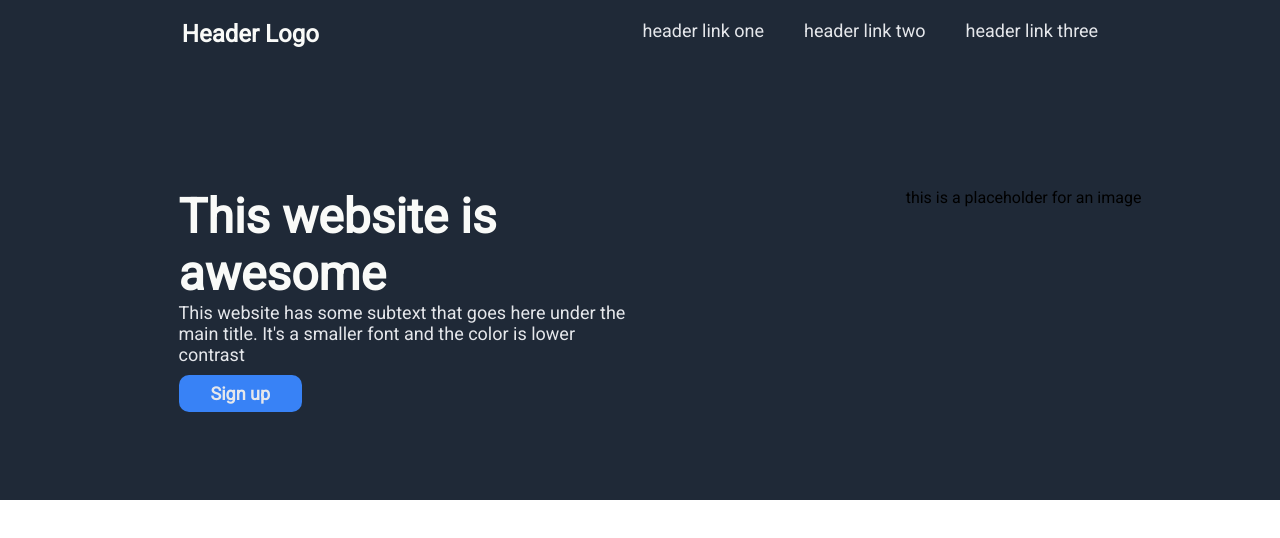
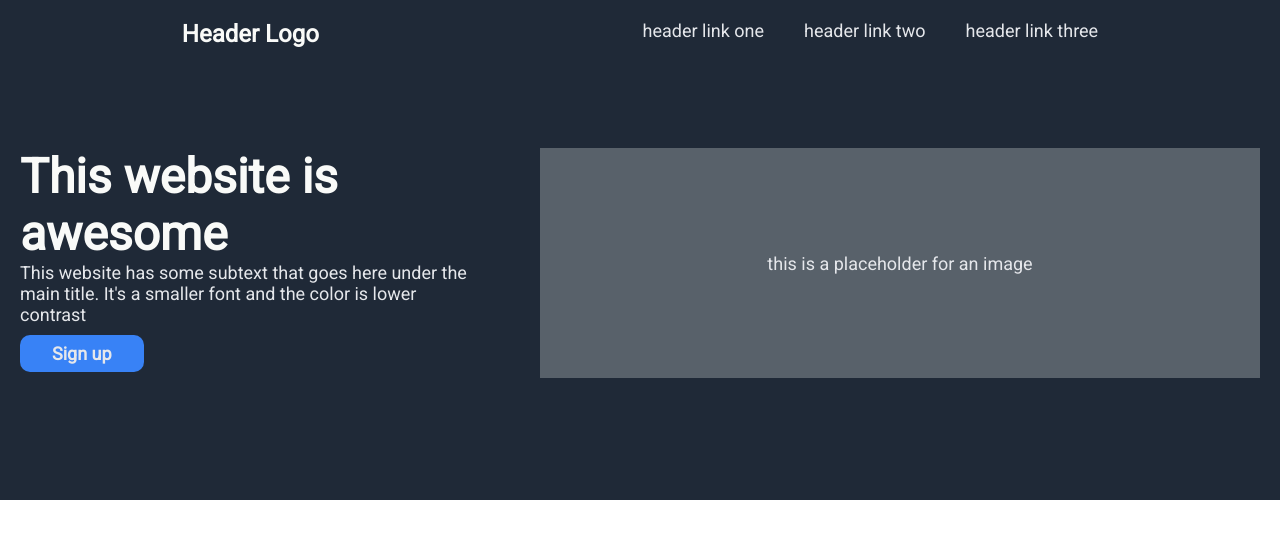
Before and after one commit to llucixxl/Project-Landing-Page, a plain HTML site: page index.html in a window 1280 px wide. Drawn offline with Linux system fonts and the light colour scheme.

Commit message:
Add style to the image placeholder

```diff
--- a/style_css/style.css
+++ b/style_css/style.css
@@ -33,9 +33,9 @@ a {
 }
 .hero {
     display: flex;
-    justify-content: space-around;
-    margin-top: 120px;
-    padding-left: 40px;
+    justify-content: center;
+    margin-top: 80px;
+    gap: 70px;
 }
 .left-text {
     width: 450px;
@@ -59,3 +59,13 @@ button {
     border: none;
     margin-top: 10px;
 }
+.image-holder {
+    display: flex;
+    font-size: 18px;
+    color: #E5E7EB;
+    background-color: rgba(187, 196, 196, 0.363);
+    width: 720px;
+    height: 230px;
+    justify-content: center;
+    align-items: center;
+}
```
